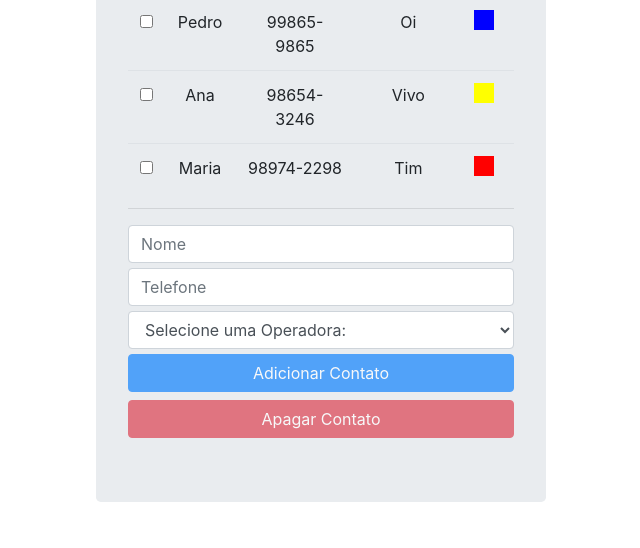
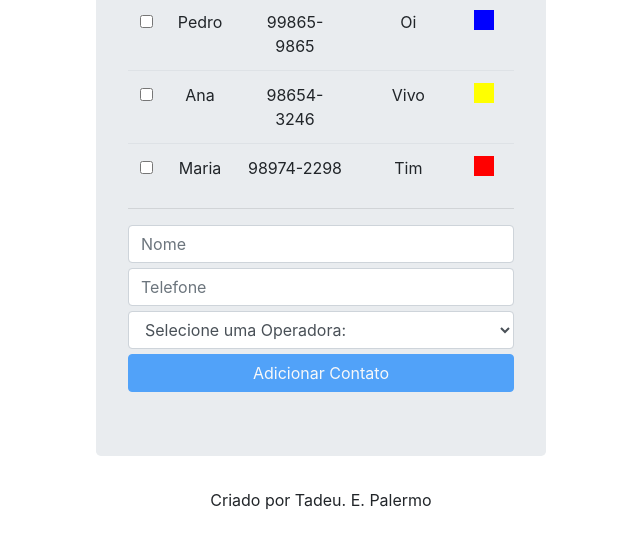
Before and after one commit to tadeuespindolapalermo/ListaTelefonicaAngularJS, a plain HTML site: page index.html in a window 1280 px wide. Shown: the part 170-718 px from the top of the page, without its empty margins (319-959 px from the left). Drawn offline with nearby package versions, Linux system fonts and the light colour scheme.

Commit message:
Melhorei a funcionalidade de apagar contato e implementei o footer.

```diff
--- /dev/null
+++ b/footer.html
@@ -0,0 +1,3 @@
+<div style="text-align: center;">
+    Criado por Tadeu. E. Palermo
+</div>
--- a/index.html
+++ b/index.html
@@ -71,7 +71,7 @@
     <body ng-controller="listaTelefonicaController">
         <div class="jumbotron">
             <h3 ng-bind="titulo"></h3>
-            <table class="table">
+            <table ng-show="contatos.length > 0" class="table">
                 <tr>
                     <th></th>
                     <th>Nome</th>
@@ -94,7 +94,8 @@
                 <option value="">Selecione uma Operadora:</option>
             </select>
             <button class="btn btn-primary btn-block" ng-click="adicionarContato(contato)" ng-disabled="!contato.nome || !contato.telefone">Adicionar Contato</button>
-            <button class="btn btn-danger btn-block" ng-click="apagarContatos(contatos)" ng-disabled="!isContatoSelecionado(contatos)">Apagar Contato</button>
+            <button class="btn btn-danger btn-block" ng-click="apagarContatos(contatos)" ng-if="isContatoSelecionado(contatos)">Apagar Contato</button>
         </div>
+        <div ng-include="'footer.html'"></div>
     </body>
 </html>
```
